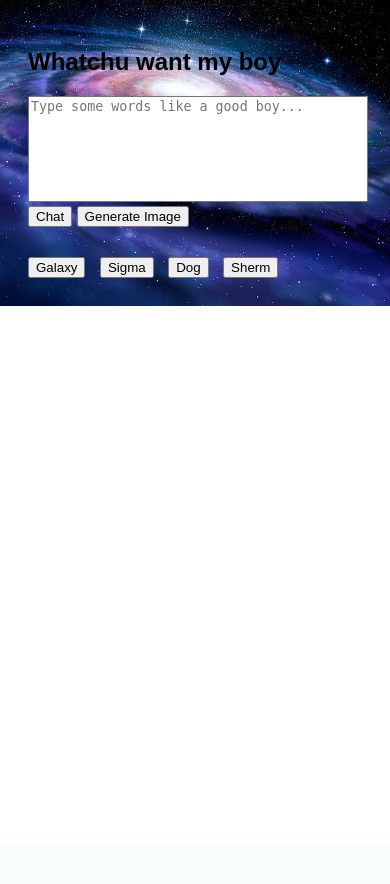
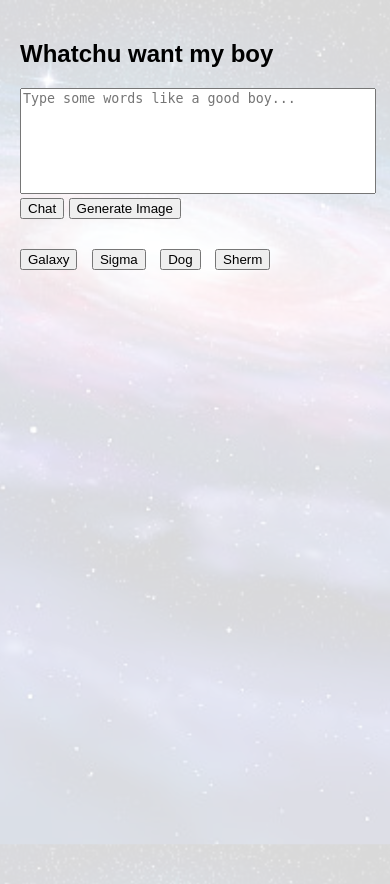
Before and after one commit to Holden2028/proj, a Flask app: page / in a window 390 px wide. Before the commit the page ends 306 px from the top, so only its background shows below. Run offline with Flask 3, Linux system fonts and the light colour scheme.

Commit message:
Update index.html for responsive background

```diff
--- a/templates/index.html
+++ b/templates/index.html
@@ -3,37 +3,60 @@
 <head>
   <title>Holden's cool ass fucking thing</title>
   <style>
-    body {
+    html, body {
+      height: 100%;
+      margin: 0;
+      padding: 0;
       font-family: Arial;
-      padding: 20px;
       background-image: url("/static/bg1.jpg");
       background-size: cover;
       background-repeat: no-repeat;
       background-position: center;
+      background-attachment: fixed;
       color: black;
     }
+
+    .container {
+      padding: 20px;
+      background-color: rgba(255, 255, 255, 0.85);
+      min-height: 100%;
+    }
+
     textarea {
       width: 100%;
       height: 100px;
       resize: none;
     }
+
     #response, #image {
       margin-top: 20px;
     }
+
+    #image img {
+      max-width: 100%;
+      height: auto;
+      display: block;
+      margin: auto;
+      border-radius: 10px;
+    }
+
     #loading {
       display: none;
       font-weight: bold;
       color: #222;
     }
+
     .bg-buttons {
       margin-top: 30px;
     }
+
     .bg-buttons button {
       margin-right: 10px;
     }
   </style>
 </head>
 <body>
+  <div class="container">
     <h2>Whatchu want my boy</h2>
 
     <textarea id="prompt" placeholder="Type some words like a good boy..."></textarea>
@@ -50,6 +73,7 @@
       <button onclick="setBackground('bg2.jpg')">Sigma</button>
       <button onclick="setBackground('bg3.jpg')">Dog</button>
       <button onclick="setBackground('bg4.jpg')">Sherm</button>
+    </div>
   </div>
 
   <script>
@@ -85,7 +109,7 @@
       const data = await res.json();
       showLoading(false);
       if (data.url) {
-        document.getElementById("image").innerHTML = `<img src="${data.url}" width="300">`;
+        document.getElementById("image").innerHTML = `<img src="${data.url}" alt="Generated Image">`;
       } else {
         document.getElementById("image").innerText = data.error;
       }
```
Lines whose indentation alone changed are shown as unchanged.
